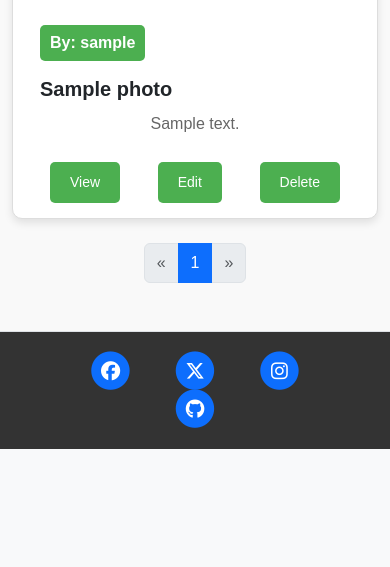
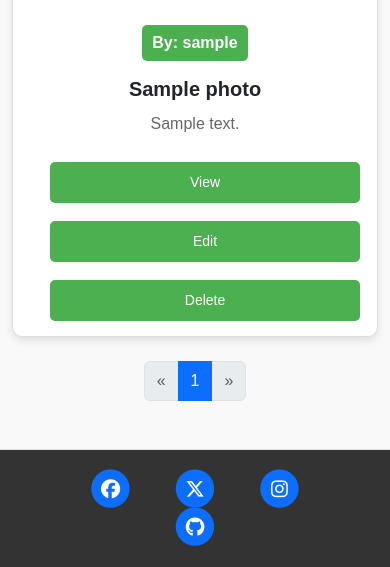
Before and after one commit to trxdave/photography-blog, a Django app: page /photos/ in a window 390 px wide. Shown: the part 664-1231 px from the top of the page. Before the commit the page ends 1113 px from the top, so only its background shows below. Run offline with Django 5.2, Linux system fonts and the light colour scheme; a user stored in the database is signed in; tables that the repository leaves empty hold one stand-in row (values such as "Sample post"); some libraries are stand-ins or nearby versions.

Commit message:
fix photo list layout

```diff
--- a/blog/templates/blog/photo_list.html
+++ b/blog/templates/blog/photo_list.html
@@ -23,18 +23,14 @@
                 <h5 class="card-title">{{ photo.title }}</h5>
                 <p class="card-text short-text">{{ photo.description|slice:":100" }}{% if photo.description|length > 100 %}...<a href="#" class="read-more">Read more</a>{% endif %}</p>
                 <p class="card-text full-text d-none">{{ photo.description }}</p>
-                {% if user.is_authenticated and user == photo.user %}  <!-- Only show edit/delete if user owns the photo -->
-                <div class="d-flex justify-content-between">
-                    <a href="{% url 'photo_detail' photo.pk %}" class="btn btn-primary btn-sm">View</a>
-                    <a href="{% url 'edit_photo' photo.pk %}" class="btn btn-secondary btn-sm">Edit</a>
+                {% if user.is_authenticated and user == photo.user %}
+                <div class="d-flex flex-column">
+                    <a href="{% url 'photo_detail' photo.pk %}" class="btn btn-primary btn-sm mb-2">View</a>
+                    <a href="{% url 'edit_photo' photo.pk %}" class="btn btn-secondary btn-sm mb-2">Edit</a>
                     <a href="{% url 'delete_photo' photo.pk %}" class="btn btn-danger btn-sm" onclick="return confirm('Are you sure you want to delete this photo?');">Delete</a>
                 </div>
                 {% endif %}
             </div>
-        </div>
-        {% empty %}
-        <div class="col-md-12">
-            <p>No photos available.</p>
         </div>
         {% endfor %}
     </div>
--- a/static/css/style.css
+++ b/static/css/style.css
@@ -235,6 +235,7 @@ h2 {
   list-style: none;
   padding: 0;
   margin: 0 auto;
+
 }
 
 .nav-item {
@@ -299,7 +300,7 @@ h2 {
 }
 
 .photo-gallery .card {
-  width: 25%;
+  width: calc(25% - 15px);
   height: auto;
   margin-bottom: 20px;
   box-shadow: 0 4px 8px rgba(0,0,0,0.1);
@@ -320,6 +321,7 @@ h2 {
 .photo-gallery .card-body {
   padding: 15px;
   background-color: #fff;
+  text-align: center;
 }
 
 .photo-gallery .card-title {
@@ -335,6 +337,7 @@ h2 {
 
 .photo-gallery .btn {
   margin-top: 10px;
+  width: 100%;
 }
 
 /* footer */
@@ -1131,16 +1134,33 @@ label {
 }
 
 /* Photo Gallery */
+@media (min-width: 1200px) {
+  .photo-gallery .card {
+    width: calc(25% - 15px);
+  }
+}
 
-@media (max-width: 768px) {
+@media (min-width: 992px) and (max-width: 1199px) {
+  .photo-gallery .card {
+    width: calc(33.33% - 15px);
+  }
+}
+
+@media (min-width: 768px) and (max-width: 991px) {
   .photo-gallery .card {
       width: calc(50% - 15px);
   }
 }
 
-@media (max-width: 576px) {
+@media (min-width: 576px) and (max-width: 767px) {
   .photo-gallery .card {
-      width: 100%;
+        width: calc(50% - 15px);
+      }
+  }
+
+@media (max-width: 575px) {
+  .photo-gallery .card {
+    width: 100%;
   }
 }
 
```
Also changed, not shown: README.md, blog/templates/blog/portrait.html (line endings or trailing spaces), documentation/images/addphoto1.png (added), documentation/images/photo-success-deleted.png (added).
